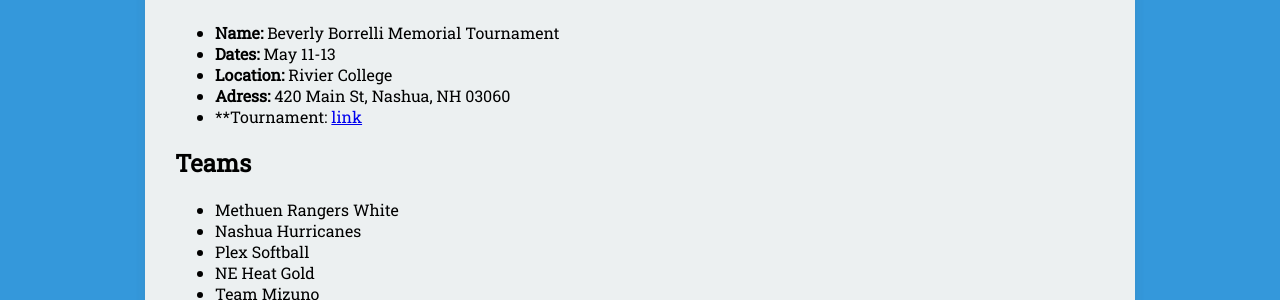
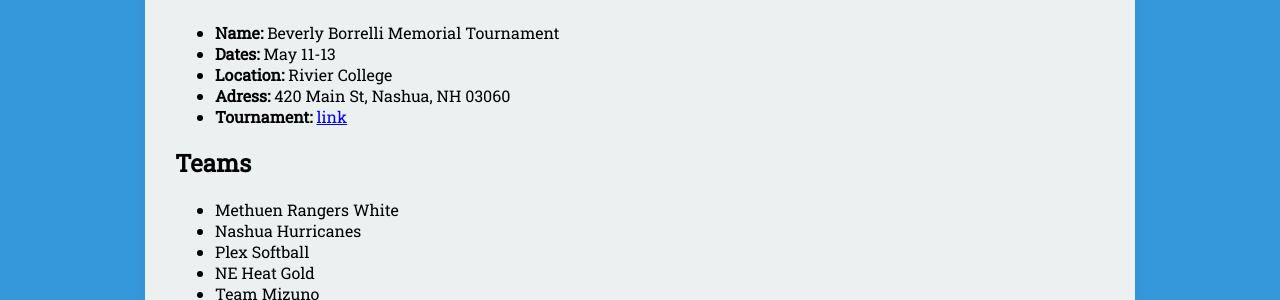
Before and after one commit to seanmerrow/ecf, a Jekyll site: the page built from _posts/2018-08-16-May-12-BBMT.md, in a window 1280 px wide. Shown: the part 184-484 px from the top of the page. Built offline with Jekyll 4.4.1, drawn with Linux system fonts in a browser that asks for light colours; nearby versions of some CDN libraries.

```diff
--- a/_posts/2018-08-16-May-12-BBMT.md
+++ b/_posts/2018-08-16-May-12-BBMT.md
@@ -12,7 +12,7 @@ category:
 * **Dates:** May 11-13
 * **Location:** Rivier College
 * **Adress:** 420 Main St, Nashua, NH 03060
-* **Tournament: [link](link https://www.nehurricanes.net/bevborrellimemorial)
+* **Tournament:** [link](link https://www.nehurricanes.net/bevborrellimemorial)
 
 ## Teams
 
```
